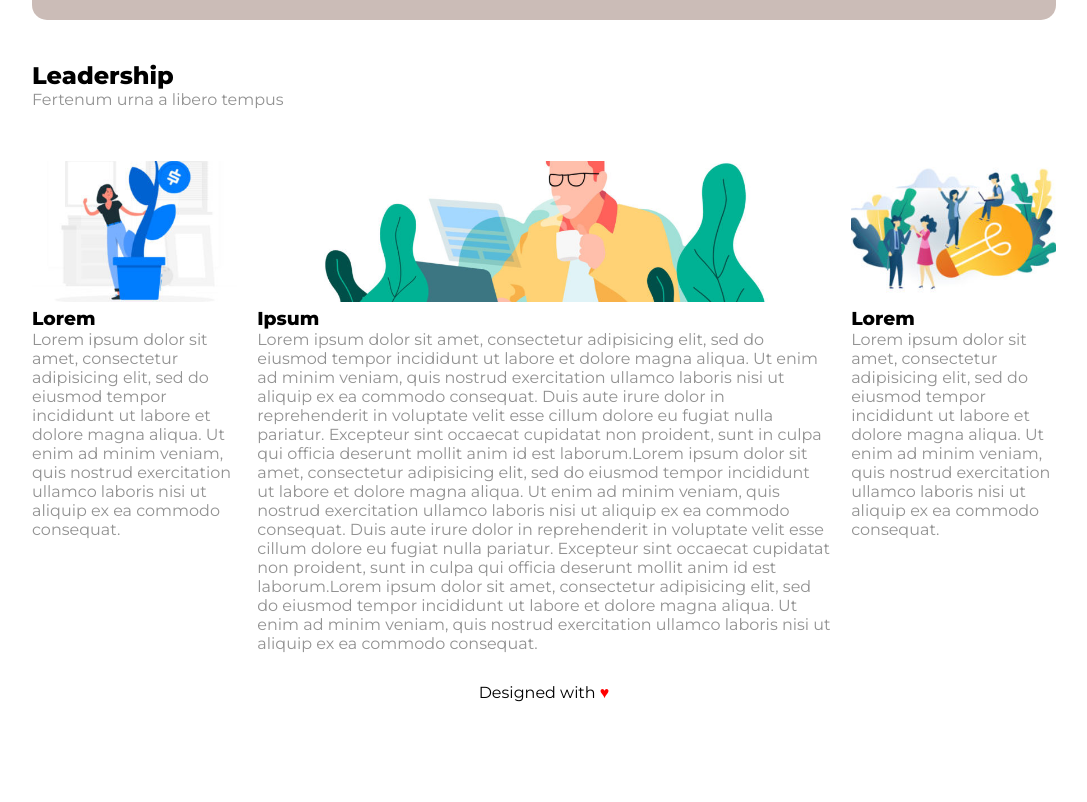
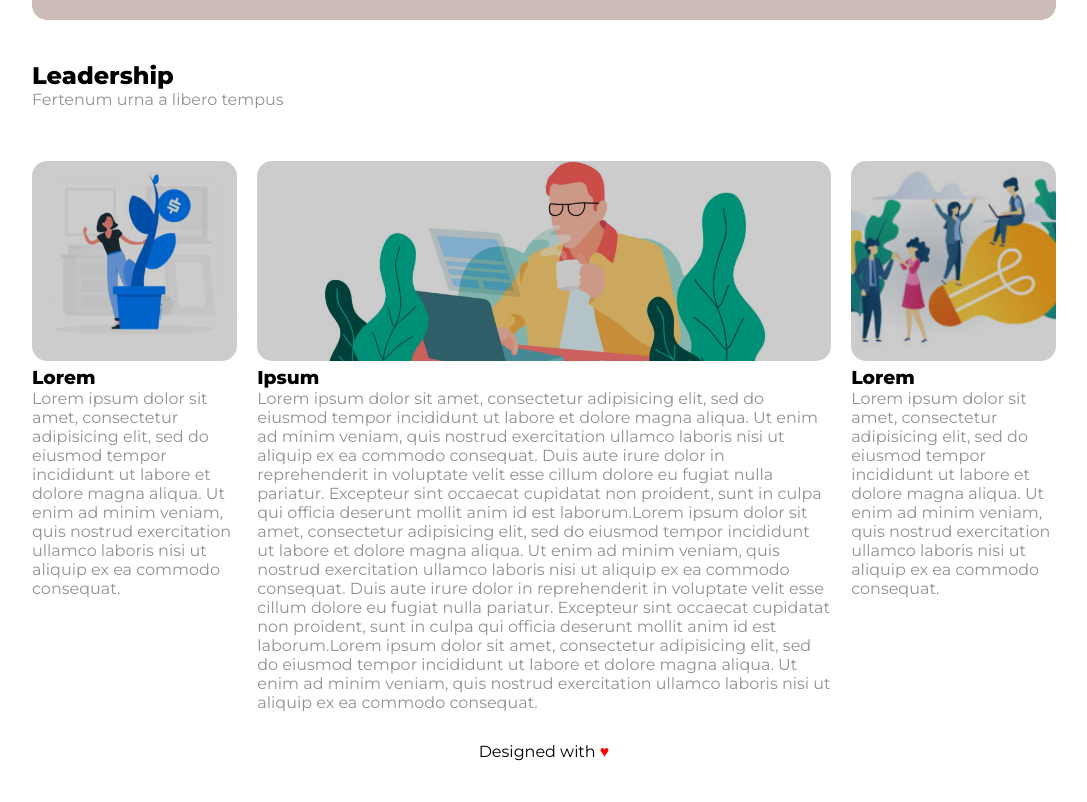
Before and after one commit to giordanoale/htmlcss-wp, a plain HTML site: page index.html in a window 1280 px wide. Shown: the part 753-1555 px from the top of the page, without its empty margins (96-1183 px from the left). Before the commit the page ends 1496 px from the top, so only its background shows below. Drawn offline with Linux system fonts and the light colour scheme.

Commit message:
Modificate le immagini nelle colonne e aggiunto overlay

```diff
--- a/css/style.css
+++ b/css/style.css
@@ -98,11 +98,39 @@ li a:hover{
   font-size: 800;
 }
 
-.image{
+.image-1{
+  background-image: url(../img/img-1.jpg);
+  background-size: cover;
+  background-position: center;
   position: relative;
-  display: block;
   object-fit: cover;
-  height: 141px;
+  height: 200px;
+  width: 100%;
+  border-radius: 15px;
+  margin-bottom: 5px;
+  z-index: 0;
+}
+
+.image-2{
+  background-image: url(../img/banner-2.jpg);
+  background-size: cover;
+  background-position: center;
+  position: relative;
+  object-fit: cover;
+  height: 200px;
+  width: 100%;
+  border-radius: 15px;
+  margin-bottom: 5px;
+  z-index: 0;
+}
+
+.image-3{
+  background-image: url(../img/img-3.jpg);
+  background-size: cover;
+  background-position: center;
+  position: relative;
+  object-fit: cover;
+  height: 200px;
   width: 100%;
   border-radius: 15px;
   margin-bottom: 5px;
--- a/index.html
+++ b/index.html
@@ -5,7 +5,7 @@
     <link rel="preconnect" href="https://fonts.gstatic.com">
     <link href="https://fonts.googleapis.com/css2?family=Montserrat:wght@400;800&display=swap" rel="stylesheet">
     <link rel="stylesheet" href="css/style.css">
-    <title>Struttura WP</title>
+    <title>WP</title>
   </head>
 
   <body>
@@ -39,7 +39,6 @@
         <section class="jumbotron">
           <div class="overlay">
           </div>
-
           <div class="text">
             <h2>Pretium ac placerat dui interdum nunc in eros urna morbi</h2>
             <p id="jumbotext">Lorem ipsum dolor sit amet, consectetur adipisicing elit, sunt in culpa qui officia deserunt mollit anim id est laborum.</p>
@@ -57,19 +56,25 @@
 
           <div class="row clearfix">
             <div class="column left">
-              <img class="image"src="img/img-1.jpg" alt="immagine-1">
+              <div class="image-1">
+                <div class="overlay"></div>
+              </div>
               <h3>Lorem</h3>
               <p>Lorem ipsum dolor sit amet, consectetur adipisicing elit, sed do eiusmod tempor incididunt ut labore et dolore magna aliqua. Ut enim ad minim veniam, quis nostrud exercitation ullamco laboris nisi ut aliquip ex ea commodo consequat.</p>
             </div>
 
             <div class="column center">
-              <img class="image"src="img/banner-2.jpg" alt="immagine-2">
+              <div class="image-2">
+                <div class="overlay"></div>
+              </div>
               <h3>Ipsum</h3>
               <p>Lorem ipsum dolor sit amet, consectetur adipisicing elit, sed do eiusmod tempor incididunt ut labore et dolore magna aliqua. Ut enim ad minim veniam, quis nostrud exercitation ullamco laboris nisi ut aliquip ex ea commodo consequat. Duis aute irure dolor in reprehenderit in voluptate velit esse cillum dolore eu fugiat nulla pariatur. Excepteur sint occaecat cupidatat non proident, sunt in culpa qui officia deserunt mollit anim id est laborum.Lorem ipsum dolor sit amet, consectetur adipisicing elit, sed do eiusmod tempor incididunt ut labore et dolore magna aliqua. Ut enim ad minim veniam, quis nostrud exercitation ullamco laboris nisi ut aliquip ex ea commodo consequat. Duis aute irure dolor in reprehenderit in voluptate velit esse cillum dolore eu fugiat nulla pariatur. Excepteur sint occaecat cupidatat non proident, sunt in culpa qui officia deserunt mollit anim id est laborum.Lorem ipsum dolor sit amet, consectetur adipisicing elit, sed do eiusmod tempor incididunt ut labore et dolore magna aliqua. Ut enim ad minim veniam, quis nostrud exercitation ullamco laboris nisi ut aliquip ex ea commodo consequat.</p>
             </div>
 
             <div class="column right">
-              <img class="image" src="img/img-3.jpg" alt="immagine-3">
+              <div class="image-3">
+                <div class="overlay"></div>
+              </div>
               <h3>Lorem</h3>
               <p>Lorem ipsum dolor sit amet, consectetur adipisicing elit, sed do eiusmod tempor incididunt ut labore et dolore magna aliqua. Ut enim ad minim veniam, quis nostrud exercitation ullamco laboris nisi ut aliquip ex ea commodo consequat.</p>
             </div>
```
